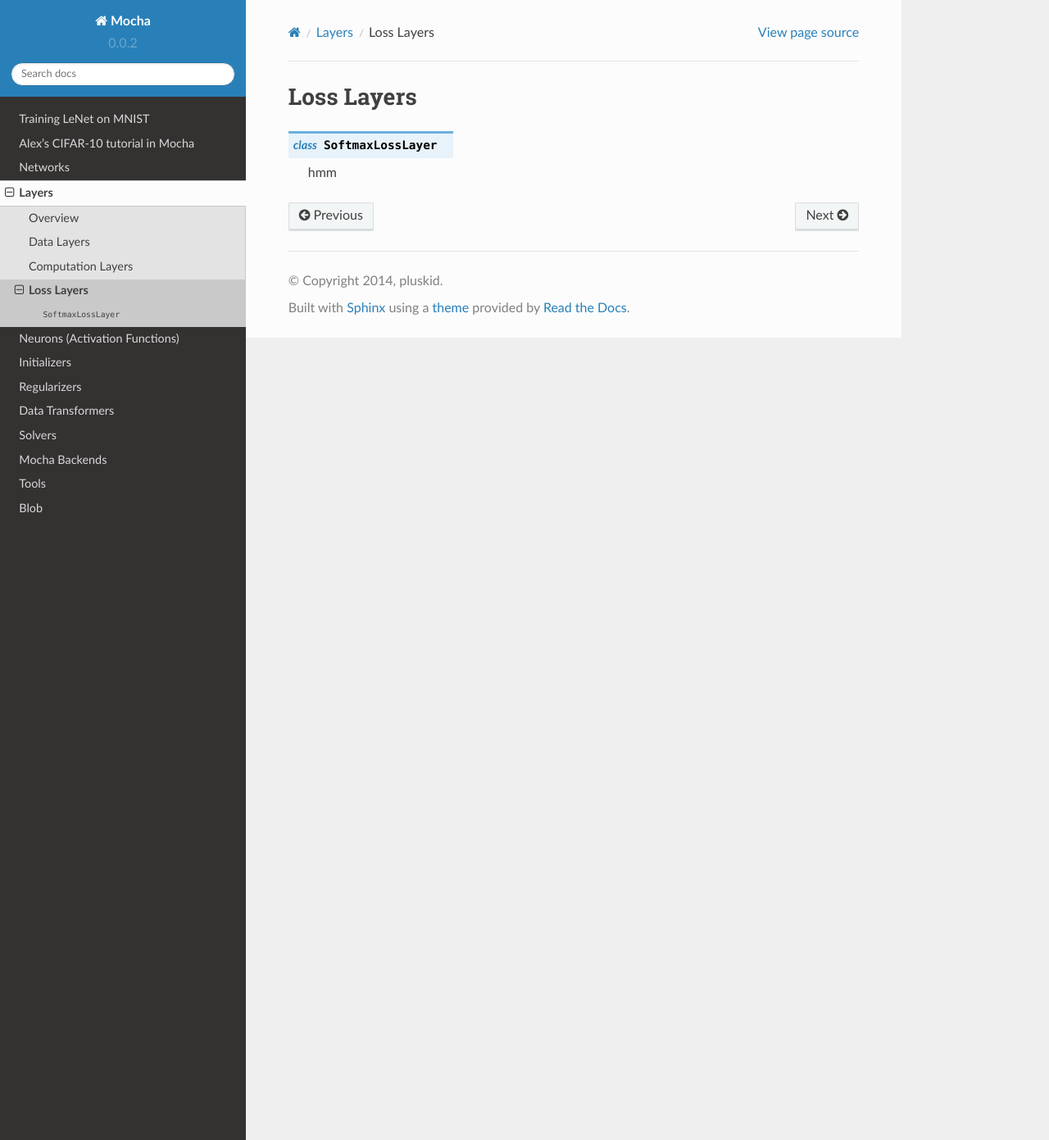
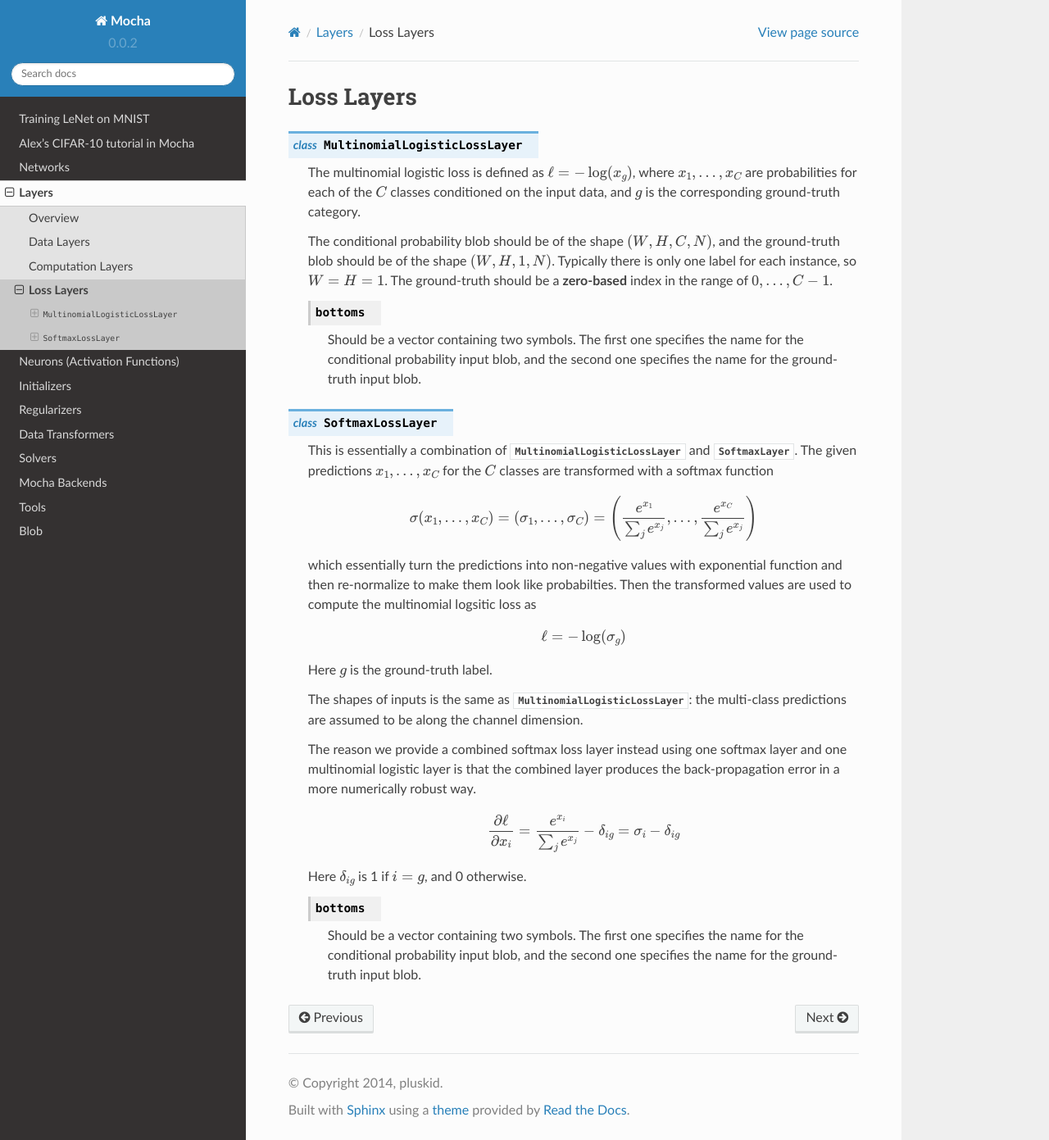
Before and after one commit to pluskid/Mocha.jl, a Sphinx documentation site: the page built from docs/user-guide/layers/loss-layer.rst, in a window 1280 px wide and 1391 px high. Shown: the whole window at 82% size. Built offline with Sphinx 7.4.7 and the Read the Docs theme 2.0.0, drawn with Linux system fonts in a browser that asks for light colours.

Commit message:
doc for loss layers.

```diff
--- a/docs/tutorial/mnist.rst
+++ b/docs/tutorial/mnist.rst
@@ -265,8 +265,6 @@ setup parameter sharing between the two networks. The two networks will look
 like this:
 
 .. image:: images/MNIST-network.*
-   :align: center
-   :width: 500px
 
 
 Now we are ready to add another coffee break to report the validation
--- a/docs/user-guide/layers/loss-layer.rst
+++ b/docs/user-guide/layers/loss-layer.rst
@@ -1,6 +1,62 @@
 Loss Layers
 ~~~~~~~~~~~
 
+.. class:: MultinomialLogisticLossLayer
+
+   The multinomial logistic loss is defined as :math:`\ell = -\log(x_g)`, where
+   :math:`x_1,\ldots,x_C` are probabilities for each of the :math:`C` classes
+   conditioned on the input data, and :math:`g` is the corresponding
+   ground-truth category.
+
+   The conditional probability blob should be of the shape :math:`(W,H,C,N)`,
+   and the ground-truth blob should be of the shape :math:`(W,H,1,N)`. Typically
+   there is only one label for each instance, so :math:`W=H=1`. The ground-truth
+   should be a **zero-based** index in the range of :math:`0,\ldots,C-1`.
+
+   .. attribute:: bottoms
+
+      Should be a vector containing two symbols. The first one specifies the
+      name for the conditional probability input blob, and the second one
+      specifies the name for the ground-truth input blob.
+
 .. class:: SoftmaxLossLayer
 
-   hmm
+   This is essentially a combination of :class:`MultinomialLogisticLossLayer`
+   and :class:`SoftmaxLayer`. The given predictions :math:`x_1,\ldots,x_C` for
+   the :math:`C` classes are transformed with a softmax function
+
+   .. math::
+
+      \sigma(x_1,\ldots,x_C) = (\sigma_1,\ldots,\sigma_C) = \left(\frac{e^{x_1}}{\sum_j
+      e^{x_j}},\ldots,\frac{e^{x_C}}{\sum_je^{x_j}}\right)
+
+   which essentially turn the predictions into non-negative values with
+   exponential function and then re-normalize to make them look like
+   probabilties. Then the transformed values are used to compute the multinomial
+   logsitic loss as
+
+   .. math::
+
+      \ell = -\log(\sigma_g)
+
+   Here :math:`g` is the ground-truth label.
+
+   The shapes of inputs is the same as :class:`MultinomialLogisticLossLayer`:
+   the multi-class predictions are assumed to be along the channel dimension.
+
+   The reason we provide a combined softmax loss layer instead using one softmax
+   layer and one multinomial logistic layer is that the combined layer produces
+   the back-propagation error in a more numerically robust way.
+
+   .. math::
+
+      \frac{\partial \ell}{\partial x_i} = \frac{e^{x_i}}{\sum_j e^{x_j}}
+      - \delta_{ig} = \sigma_i - \delta_{ig}
+
+   Here :math:`\delta_{ig}` is 1 if :math:`i=g`, and 0 otherwise.
+
+   .. attribute:: bottoms
+
+      Should be a vector containing two symbols. The first one specifies the
+      name for the conditional probability input blob, and the second one
+      specifies the name for the ground-truth input blob.
```
Also changed, not shown: docs/user-guide/layers/computation-layer.rst (+10 -0 lines), docs/user-guide/network.rst (+11 -15 lines), docs/tutorial/images/MNIST-network.png (added), docs/tutorial/images/MNIST-network.svg (deleted), docs/user-guide/images/NN-view.png.
